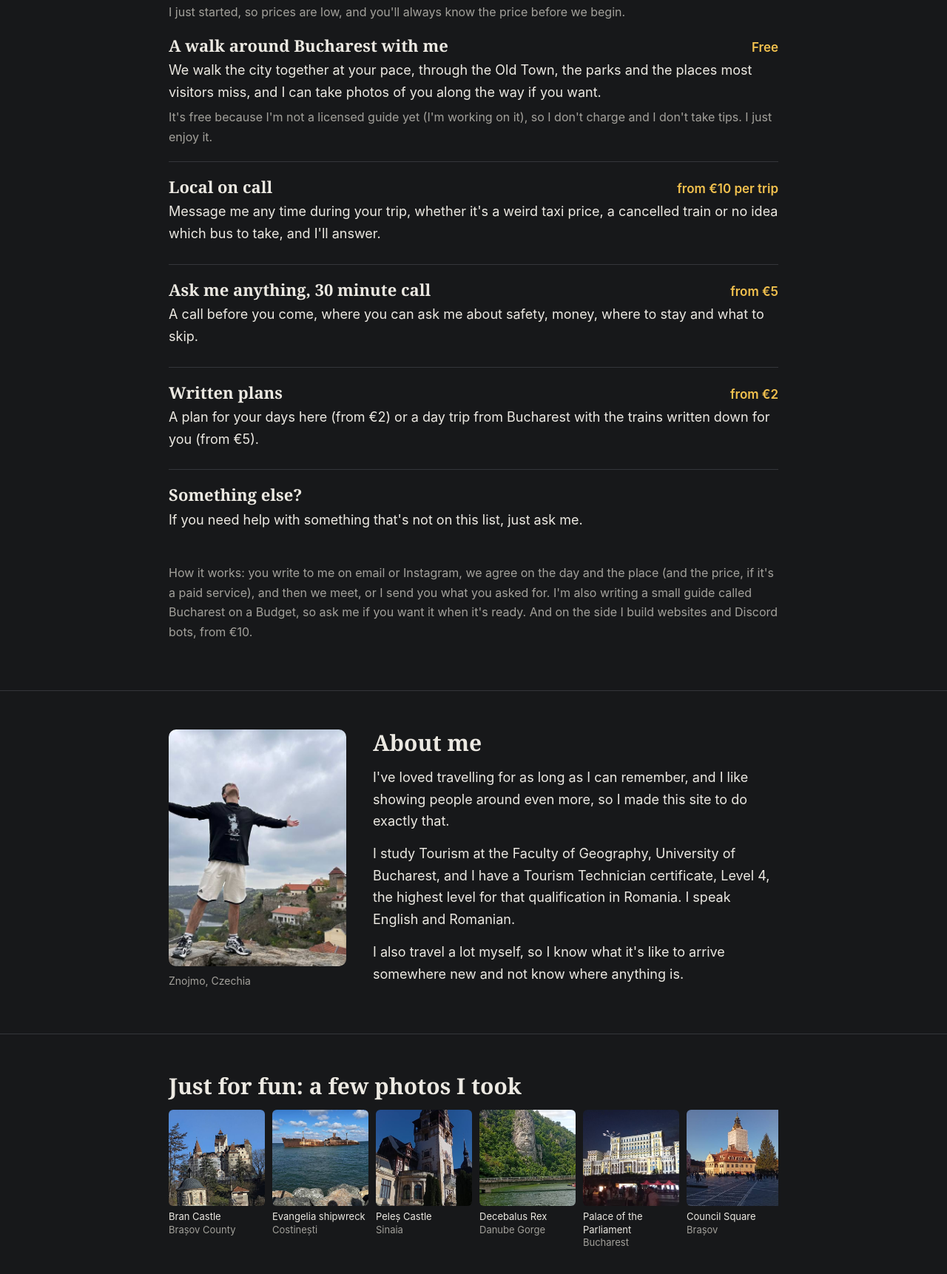
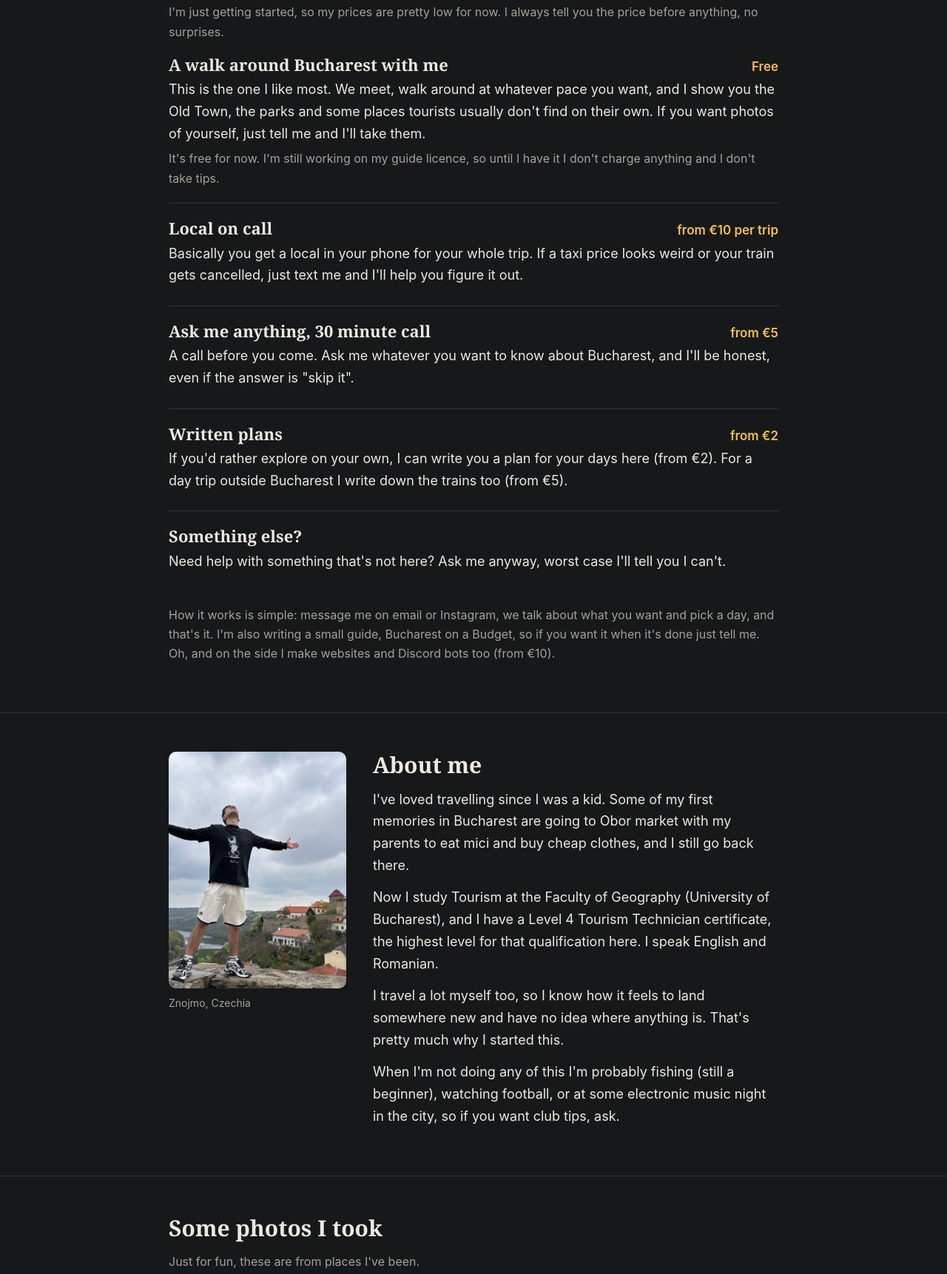
Before and after one commit to xceapi/xceapi.github.io, a plain HTML site: page index.html in a window 1280 px wide. Shown: the part 765-2487 px from the top of the page at 74% size. Drawn offline with Linux system fonts and the light colour scheme.

Commit message:
Rewrite texts

```diff
--- a/index.html
+++ b/index.html
@@ -127,35 +127,35 @@ footer .wrap{padding-top:22px;padding-bottom:30px;color:var(--muted);font-size:1
 
 <section id="help"><div class="wrap">
   <h2>What I can help with</h2>
-  <p class="small">I just started, so prices are low, and you'll always know the price before we begin.</p>
+  <p class="small">I'm just getting started, so my prices are pretty low for now. I always tell you the price before anything, no surprises.</p>
 
   <div class="offer">
     <h3>A walk around Bucharest with me <span class="price">Free</span></h3>
-    <p>We walk the city together at your pace, through the Old Town, the parks and the places most visitors miss, and I can take photos of you along the way if you want.</p>
-    <p class="small">It's free because I'm not a licensed guide yet (I'm working on it), so I don't charge and I don't take tips. I just enjoy it.</p>
+    <p>This is the one I like most. We meet, walk around at whatever pace you want, and I show you the Old Town, the parks and some places tourists usually don't find on their own. If you want photos of yourself, just tell me and I'll take them.</p>
+    <p class="small">It's free for now. I'm still working on my guide licence, so until I have it I don't charge anything and I don't take tips.</p>
   </div>
 
   <div class="offer">
     <h3>Local on call <span class="price">from €10 per trip</span></h3>
-    <p>Message me any time during your trip, whether it's a weird taxi price, a cancelled train or no idea which bus to take, and I'll answer.</p>
+    <p>Basically you get a local in your phone for your whole trip. If a taxi price looks weird or your train gets cancelled, just text me and I'll help you figure it out.</p>
   </div>
 
   <div class="offer">
     <h3>Ask me anything, 30 minute call <span class="price">from €5</span></h3>
-    <p>A call before you come, where you can ask me about safety, money, where to stay and what to skip.</p>
+    <p>A call before you come. Ask me whatever you want to know about Bucharest, and I'll be honest, even if the answer is "skip it".</p>
   </div>
 
   <div class="offer">
     <h3>Written plans <span class="price">from €2</span></h3>
-    <p>A plan for your days here (from €2) or a day trip from Bucharest with the trains written down for you (from €5).</p>
+    <p>If you'd rather explore on your own, I can write you a plan for your days here (from €2). For a day trip outside Bucharest I write down the trains too (from €5).</p>
   </div>
 
   <div class="offer">
     <h3>Something else?</h3>
-    <p>If you need help with something that's not on this list, just ask me.</p>
+    <p>Need help with something that's not here? Ask me anyway, worst case I'll tell you I can't.</p>
   </div>
 
-  <p class="small" style="margin-top:18px">How it works: you write to me on email or Instagram, we agree on the day and the place (and the price, if it's a paid service), and then we meet, or I send you what you asked for. I'm also writing a small guide called Bucharest on a Budget, so ask me if you want it when it's ready. And on the side I build websites and Discord bots, from €10.</p>
+  <p class="small" style="margin-top:18px">How it works is simple: message me on email or Instagram, we talk about what you want and pick a day, and that's it. I'm also writing a small guide, Bucharest on a Budget, so if you want it when it's done just tell me. Oh, and on the side I make websites and Discord bots too (from €10).</p>
 </div></section>
 
 <section id="about" class="about"><div class="wrap">
@@ -165,14 +165,16 @@ footer .wrap{padding-top:22px;padding-bottom:30px;color:var(--muted);font-size:1
   </figure>
   <div>
     <h2>About me</h2>
-    <p>I've loved travelling for as long as I can remember, and I like showing people around even more, so I made this site to do exactly that.</p>
-    <p>I study Tourism at the Faculty of Geography, University of Bucharest, and I have a Tourism Technician certificate, Level 4, the highest level for that qualification in Romania. I speak English and Romanian.</p>
-    <p>I also travel a lot myself, so I know what it's like to arrive somewhere new and not know where anything is.</p>
+    <p>I've loved travelling since I was a kid. Some of my first memories in Bucharest are going to Obor market with my parents to eat mici and buy cheap clothes, and I still go back there.</p>
+    <p>Now I study Tourism at the Faculty of Geography (University of Bucharest), and I have a Level 4 Tourism Technician certificate, the highest level for that qualification here. I speak English and Romanian.</p>
+    <p>I travel a lot myself too, so I know how it feels to land somewhere new and have no idea where anything is. That's pretty much why I started this.</p>
+    <p>When I'm not doing any of this I'm probably fishing (still a beginner), watching football, or at some electronic music night in the city, so if you want club tips, ask.</p>
   </div>
 </div></section>
 
 <section id="places"><div class="wrap">
-  <h2>Just for fun: a few photos I took</h2>
+  <h2>Some photos I took</h2>
+  <p class="small">Just for fun, these are from places I've been.</p>
   <div class="strip">
     <figure><img src="img/bran.jpg" alt="Bran Castle" width="507" height="900" loading="lazy"><figcaption>Bran Castle<span>Brașov County</span></figcaption></figure>
     <figure><img src="img/shipwreck.jpg" alt="Evangelia shipwreck in the Black Sea" width="900" height="506" loading="lazy"><figcaption>Evangelia shipwreck<span>Costinești</span></figcaption></figure>
@@ -189,7 +191,7 @@ footer .wrap{padding-top:22px;padding-bottom:30px;color:var(--muted);font-size:1
 
 <section id="contact"><div class="wrap">
   <h2>Write to me</h2>
-  <p>Send me a message even if you're just curious, I usually answer within a day.</p>
+  <p>Even if you're just curious, send me a message. I usually reply within a day.</p>
   <ul class="contact-list">
     <li><span class="k">Email</span><span class="v" id="email">GiurcanAP@gmail.com</span><button class="copy" type="button" data-copy="email">Copy</button></li>
     <li><span class="k">Instagram</span><span class="v" id="insta">@ceapi_</span><button class="copy" type="button" data-copy="insta">Copy</button></li>
```
